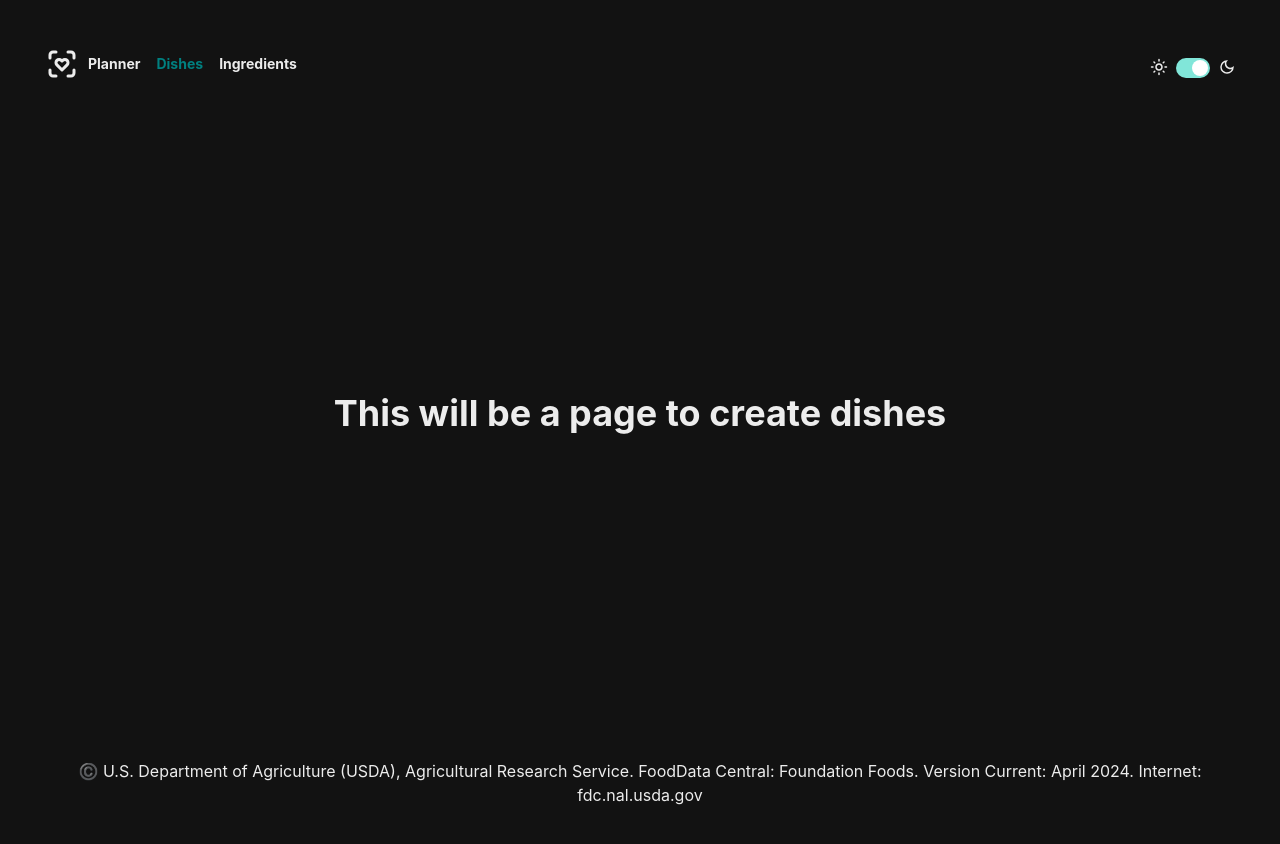
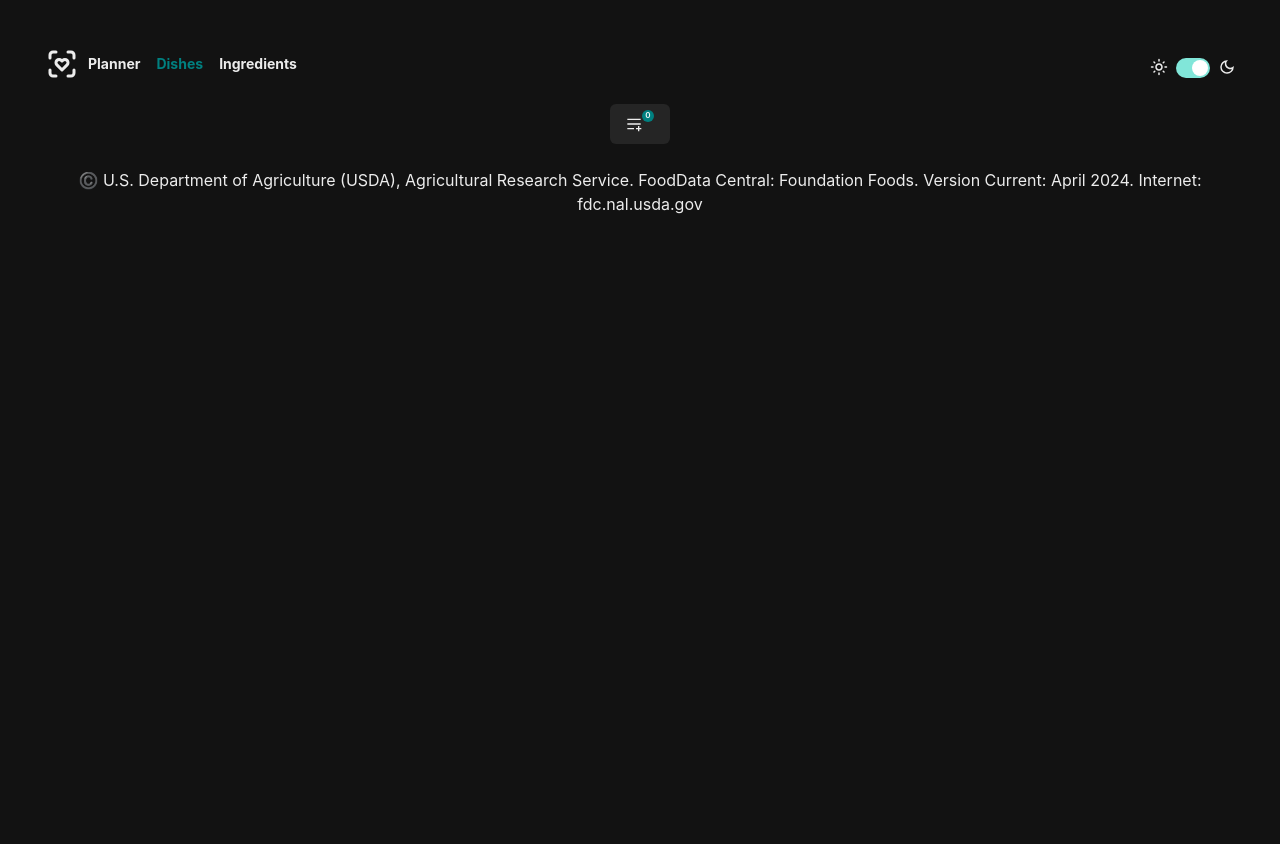
Before and after one commit to nishandevkar/food-data-app, a React (Vite) app in the folder food-data-app/: page /dishes in a window 1280 px wide. Shown: the top 844 px of the page. After the commit the page ends 800 px from the top, so only its background shows below. Built offline with nearby package versions, Linux system fonts and the light colour scheme.

Commit message:
Refactors folder structure logically

```diff
--- a/food-data-app/src/components/Dishes.tsx
+++ /dev/null
@@ -1,11 +0,0 @@
-import { Heading } from "@chakra-ui/react";
-
-const Dishes = () => {
-	return (
-		<Heading as={"h2"} marginY={300}>
-			This will be a page to create dishes
-		</Heading>
-	);
-};
-
-export default Dishes;
--- a/food-data-app/src/components/SelectDataType.tsx
+++ b/food-data-app/src/components/SelectDataType.tsx
@@ -7,6 +7,7 @@ interface SelectDataTypeProps {
 const SelectDataType = ({ onSelectDataType }: SelectDataTypeProps) => {
 	return (
 		<Select
+			color={"gray"}
 			variant={"filled"}
 			defaultValue=""
 			onChange={(event) => onSelectDataType(event.target.value)}
--- /dev/null
+++ b/food-data-app/src/pages/Dishes.tsx
@@ -0,0 +1,22 @@
+import { Box, HStack, Heading, List, ListItem, Text } from "@chakra-ui/react";
+import IngredientsTray from "../components/IngredientsTray";
+import { AbrigedFoodItem } from "../components/FoodList";
+import { useLocalStorage } from "react-use";
+import { useState } from "react";
+
+const Dishes = () => {
+	const [ingredientList, setIngredientList] = useLocalStorage<
+		AbrigedFoodItem[]
+	>("ingredientList", []);
+	return (
+		<>
+			<IngredientsTray
+				ingredientList={ingredientList}
+				onClear={function (): void {}}
+				onUpdate={function (ingredientList: AbrigedFoodItem[]): void {}}
+			></IngredientsTray>
+		</>
+	);
+};
+
+export default Dishes;
--- a/food-data-app/src/components/SearchFoods.tsx
+++ b/food-data-app/src/pages/SearchFoods.tsx
@@ -1,15 +1,15 @@
 import { Box, Flex, HStack, Spacer, Spinner, Text } from "@chakra-ui/react";
 import axios from "axios";
 import { useEffect, useState } from "react";
-import FoodList, { SearchResponse } from "./FoodList";
-import SearchInput from "./SearchInput";
-import SelectDataType from "./SelectDataType";
-import { AbrigedFoodItem } from "./FoodList";
+import FoodList, { SearchResponse } from "../components/FoodList";
+import SearchInput from "../components/SearchInput";
+import SelectDataType from "../components/SelectDataType";
+import { AbrigedFoodItem } from "../components/FoodList";
 import { useLocalStorage } from "react-use";
-import IngredientsTray from "./IngredientsTray";
-import Navbar from "./Navbar";
+import IngredientsTray from "../components/IngredientsTray";
+import Navbar from "../components/Navbar";
 import { useQuery } from "@tanstack/react-query";
-import ErrorPage from "../pages/ErrorPage";
+import ErrorPage from "./ErrorPage";
 
 function SearchFoods() {
 	const [ingredientList, setIngredientList] = useLocalStorage<
@@ -23,7 +23,7 @@ function SearchFoods() {
 		queryFn: () =>
 			axios
 				.get<SearchResponse>(
-					"https://api.nal.usda.gov/fdc/v1/foods/search/ddd",
+					"https://api.nal.usda.gov/fdc/v1/foods/search/",
 					{
 						params: {
 							dataType: selectedDataType,
--- a/food-data-app/src/routes.tsx
+++ b/food-data-app/src/routes.tsx
@@ -1,8 +1,8 @@
 import { createBrowserRouter } from "react-router-dom";
-import SearchFoods from "./components/SearchFoods";
+import SearchFoods from "./pages/SearchFoods";
 import Layout from "./pages/Layout";
-import Planner from "./components/Planner";
-import Dishes from "./components/Dishes";
+import Planner from "./pages/Planner";
+import Dishes from "./pages/Dishes";
 import ErrorPage from "./pages/ErrorPage";
 
 const router = createBrowserRouter([
```
Also changed, not shown: food-data-app/src/pages/Planner.tsx (renamed from food-data-app/src/components/Planner.tsx).
